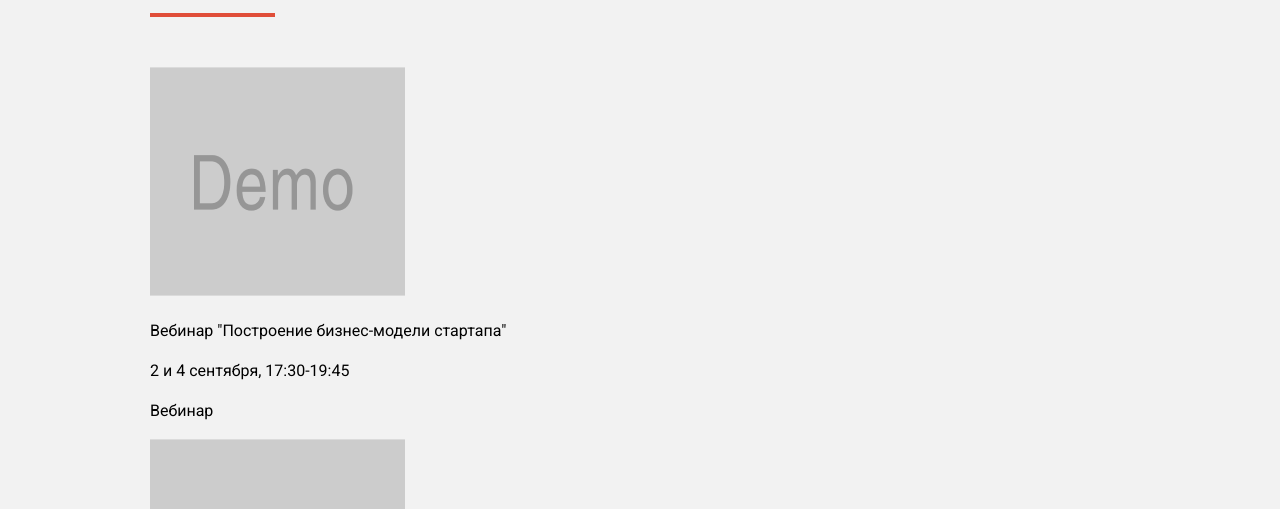
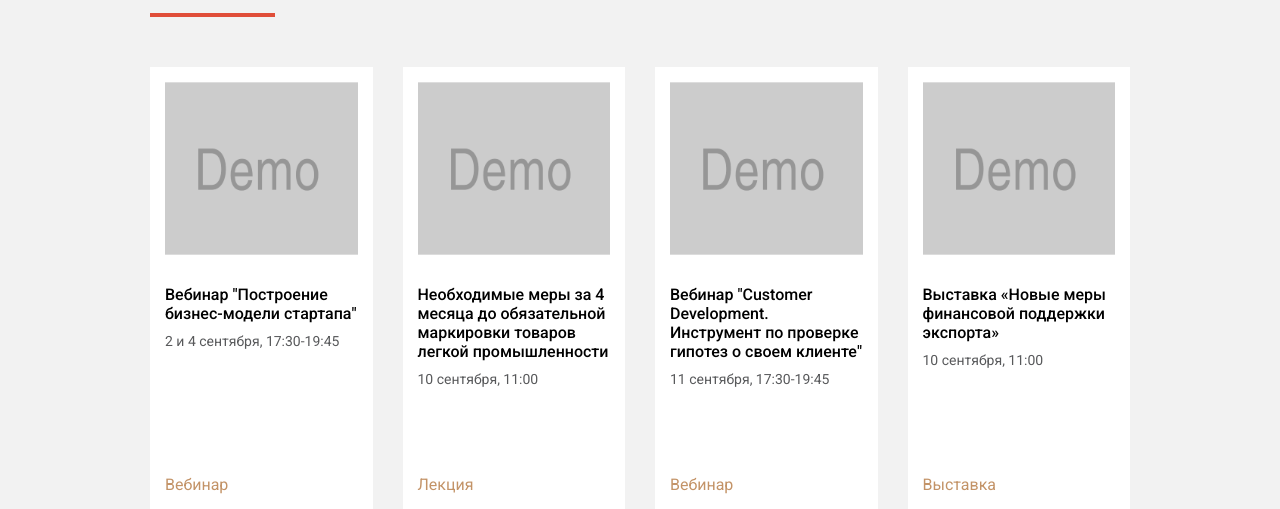
Before and after one commit to maria-kovalenko/test_dieztech, a website: page app/index.html in a window 1280 px wide. Shown: the part 230-739 px from the top of the page. Drawn offline with nearby package versions, Linux system fonts and the light colour scheme.

Commit message:
стилизация карточек

```diff
--- a/app/index.html
+++ b/app/index.html
@@ -121,6 +121,7 @@
         </div>
         <section class="events">
           <div class="events__card card">
+            <div class="events__card-image">
               <img
                 class="card__image"
                 src="./img/card-image.png"
@@ -128,13 +129,15 @@
                 height="228"
                 alt="Фото"
               />
+            </div>
             <p class="card__description">
               Вебинар "Построение бизнес-модели стартапа"
             </p>
-            <p class="card__time">2 и 4 сентября, 17:30-19:45</p>
+            <p class="card__date">2 и 4 сентября, 17:30-19:45</p>
             <p class="card__name">Вебинар</p>
           </div>
           <div class="events__card card">
+            <div class="events__card-image">
               <img
                 class="card__image"
                 src="./img/card-image.png"
@@ -142,14 +145,16 @@
                 height="228"
                 alt="Фото"
               />
+            </div>
             <p class="card__description">
               Необходимые меры за 4 месяца до обязательной маркировки товаров
               легкой промышленности
             </p>
-            <p class="card__time">10 сентября, 11:00</p>
+            <p class="card__date">10 сентября, 11:00</p>
             <p class="card__name">Лекция</p>
           </div>
           <div class="events__card card">
+            <div class="events__card-image">
               <img
                 class="card__image"
                 src="./img/card-image.png"
@@ -157,14 +162,16 @@
                 height="228"
                 alt="Фото"
               />
+            </div>
             <p class="card__description">
               Вебинар "Customer Development. Инструмент по проверке гипотез о
               своем клиенте"
             </p>
-            <p class="card__time">11 сентября, 17:30-19:45</p>
+            <p class="card__date">11 сентября, 17:30-19:45</p>
             <p class="card__name">Вебинар</p>
           </div>
           <div class="events__card card">
+            <div class="events__card-image">
               <img
                 class="card__image"
                 src="./img/card-image.png"
@@ -172,10 +179,11 @@
                 height="228"
                 alt="Фото"
               />
+            </div>
             <p class="card__description">
               Выставка «Новые меры финансовой поддержки экспорта»
             </p>
-            <p class="card__time">10 сентября, 11:00</p>
+            <p class="card__date">10 сентября, 11:00</p>
             <p class="card__name">Выставка</p>
           </div>
         </section>
--- a/app/styles/sass/style.scss
+++ b/app/styles/sass/style.scss
@@ -256,3 +256,49 @@ input[type="radio"].visually-hidden {
     font-weight: 700;
   }
 }
+
+.events {
+  display: flex;
+  justify-content: space-between;
+}
+
+.card {
+  display: flex;
+  flex-direction: column;
+  width: 285px;
+  min-height: 445px;
+  padding: 15px;
+  background-color: #fff;
+}
+
+.events__card {
+  margin-right: 30px;
+
+  &:last-child {
+    margin-right: 0;
+  }
+}
+
+.events__card-image {
+  margin-bottom: 23px;
+}
+
+.card__description {
+  line-height: 19px;
+  font-weight: 500;
+  margin: 0 0 10px;
+}
+
+.card__date {
+  margin: 0;
+  font-size: 14px;
+  line-height: 16px;
+  color: $bg-darkgray;
+}
+
+.card__name {
+  display: inline-block;
+  margin: 0;
+  margin-top: auto;
+  color: $bg-brown;
+}
```
Also changed, not shown: app/styles/css/style.css. Lines whose indentation alone changed are shown as unchanged.
